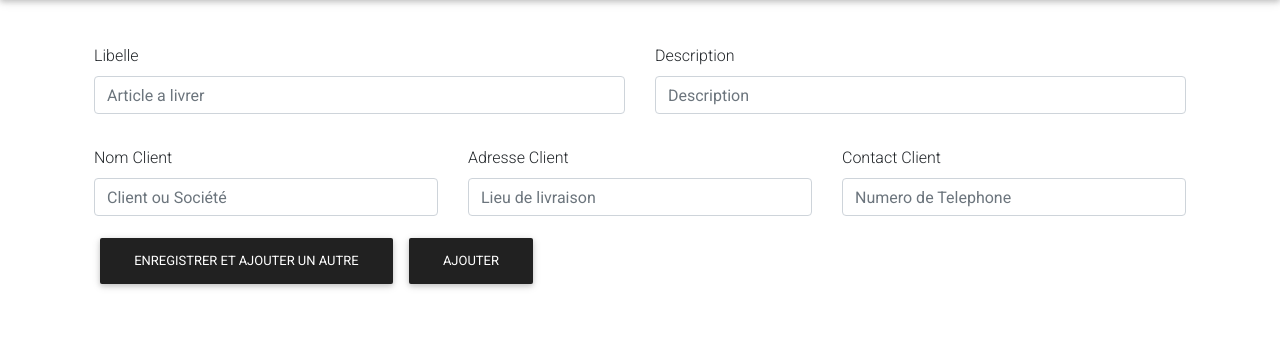
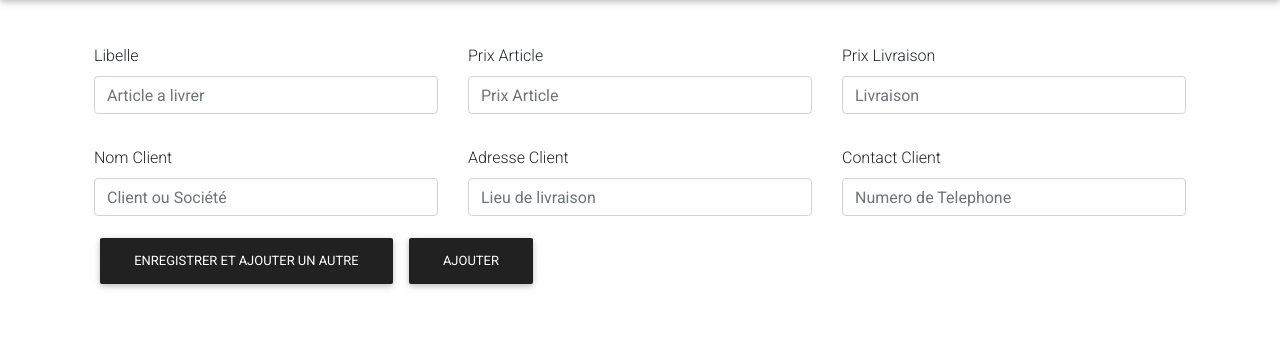
Before and after one commit to mbayedione10/doortodoor, a Django app: page /doortodoor/article/ in a window 1280 px wide. Shown: the part 66-420 px from the top of the page. Run offline with Django 3.2, Linux system fonts and the light colour scheme; a user stored in the database is signed in; some libraries are stand-ins or nearby versions.

Commit message:
add article views and his template

```diff
--- a/dkrexpress/doortodoor/templates/doortodoor/ajouter.html
+++ b/dkrexpress/doortodoor/templates/doortodoor/ajouter.html
@@ -8,20 +8,22 @@
             <form method="POST">
                 {% csrf_token %}
                 <div class="row">
-                    <div class="col-md-6 col-sm-12">
+                    <div class="col-md-4 col-sm-12">
                         <div class="form-group pt-3">
                             <label for="name">Libelle</label>
                             <input required class="form-control" type="text" placeholder="Article a livrer" name="libelle"/>
                         </div>
                     </div>
-                    <div class="col-md-6 col-sm-12">
-                        <!--div class="form-group pt-3">
+                    <div class="col-md-4 col-sm-12">
+                        <div class="form-group pt-3">
                             <label for="name">Prix Article</label>
                             <input class="form-control" type="text" placeholder="Prix Article" name="prix_article"/>
-                        </div-->
+                        </div>
+                    </div>
+                    <div class="col-md-4 col-sm-12">
                         <div class="form-group pt-3">
-                            <label for="name">Description</label>
-                            <input class="form-control" type="text" placeholder="Description" name="description"/>
+                            <label for="name">Prix Livraison</label>
+                            <input required class="form-control" type="text" placeholder="Livraison" name="montant_livraison"/>
                         </div>
                     </div>
                 </div>
--- a/dkrexpress/doortodoor/views.py
+++ b/dkrexpress/doortodoor/views.py
@@ -41,8 +41,9 @@ class AjouterLivraison(LoginRequiredMixin,UserPassesTestMixin, View):
         user autorisé: admin, client
         """
         libelle = request.POST.get('libelle')
-        description = request.POST.get('description')
-        #prix_article = request.POST.get('prix_article')
+        montant_livraison = request.POST.get('montant_livraison')
+        prix_article = request.POST.get('prix_article')
+
         nom_client = request.POST.get('nom_client')
         adresse_client = request.POST.get('adresse_client')
         contact_client = request.POST.get('contact_client')
@@ -53,8 +54,8 @@ class AjouterLivraison(LoginRequiredMixin,UserPassesTestMixin, View):
 
         article = Article.objects.create(
             libelle= libelle,
-            description= description,
-            #prix_article= prix_article,
+            montant_livraison= montant_livraison,
+            prix_article= prix_article,
             nom_client= nom_client,
             adresse_client= adresse_client,
             contact_client= contact_client,
```
